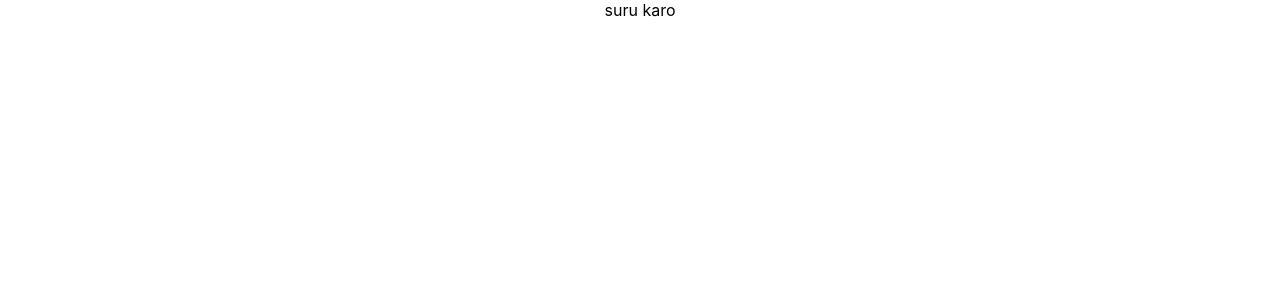
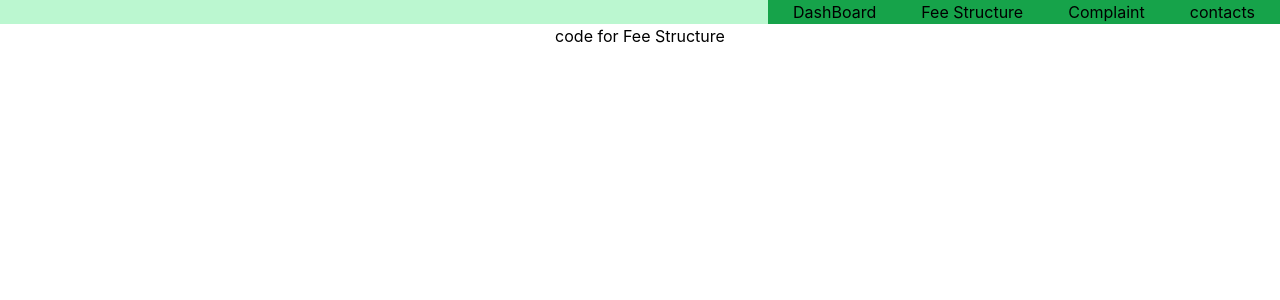
Before and after one commit to Abhi-shekh/Home-Rent-Tracker, a React (Create React App) app: page /feeStructure in a window 1280 px wide. Shown: the top 300 px of the page. Built offline with nearby package versions, Linux system fonts and the light colour scheme.

Commit message:
Tailwind added

```diff
--- /dev/null
+++ b/postcss.config.js
@@ -0,0 +1,6 @@
+module.exports = {
+  plugins: {
+    tailwindcss: {},
+    autoprefixer: {},
+  },
+}
--- a/src/App.css
+++ b/src/App.css
@@ -1,38 +1,3 @@
-.App {
-  text-align: center;
-}
-
-.App-logo {
-  height: 40vmin;
-  pointer-events: none;
-}
-
-@media (prefers-reduced-motion: no-preference) {
-  .App-logo {
-    animation: App-logo-spin infinite 20s linear;
-  }
-}
-
-.App-header {
-  background-color: #282c34;
-  min-height: 100vh;
-  display: flex;
-  flex-direction: column;
-  align-items: center;
-  justify-content: center;
-  font-size: calc(10px + 2vmin);
-  color: white;
-}
-
-.App-link {
-  color: #61dafb;
-}
-
-@keyframes App-logo-spin {
-  from {
-    transform: rotate(0deg);
-  }
-  to {
-    transform: rotate(360deg);
-  }
-}
+@tailwind base;
+@tailwind components;
+@tailwind utilities;
--- a/src/App.js
+++ b/src/App.js
@@ -1,10 +1,18 @@
-import logo from './logo.svg';
 import './App.css';
+import FeeStructure from './pages/FeeStructure';
+import DashBoard from './pages/DashBoard';
+import MainPage from './pages/MainPage';
+
+import {Routes, Route} from 'react-router-dom'
 
 function App() {
   return (
     <div className="App">
-      suru karo
+      <Routes>
+          <Route path="/" element={<MainPage/>}/>
+          <Route path="/dashboard" element={<DashBoard/>}/>
+          <Route path="/feeStructure" element={<FeeStructure/>}/>
+      </Routes>
     </div>
   );
 }
--- /dev/null
+++ b/src/components/Navbar.js
@@ -0,0 +1,26 @@
+import React from 'react'
+import { NavLink } from 'react-router-dom'
+
+const Navbar = () => {
+  return (
+    <div className=' flex gap-5 w-full bg-green-200 justify-between'>
+    <div></div>
+    <ul className=' flex gap-5 w-[40%] justify-evenly bg-green-600'>
+        <li>
+            <NavLink to="/dashboard">DashBoard</NavLink>
+        </li>
+        <li>
+        <NavLink to="/feeStructure">Fee Structure</NavLink>
+        </li>
+        <li>
+            Complaint
+        </li>
+        <li>
+            contacts
+        </li>
+    </ul>
+    </div>
+  )
+}
+
+export default Navbar
--- a/src/index.js
+++ b/src/index.js
@@ -3,12 +3,13 @@ import ReactDOM from 'react-dom/client';
 import './index.css';
 import App from './App';
 import reportWebVitals from './reportWebVitals';
+import { BrowserRouter} from "react-router-dom";
 
 const root = ReactDOM.createRoot(document.getElementById('root'));
 root.render(
-  <React.StrictMode>
+  <BrowserRouter>
     <App />
-  </React.StrictMode>
+  </BrowserRouter>
 );
 
 // If you want to start measuring performance in your app, pass a function
--- a/src/pages/dashBoard.js
+++ b/src/pages/dashBoard.js
@@ -1,9 +1,15 @@
 import React from 'react'
+import Navbar from '../components/Navbar'
 
-const dashBoard = () => {
+const DashBoard = () => {
   return (
-    <div>dashBoard</div>
+    <div>
+        <Navbar/>
+        <div className='flex h-full justify-center'>
+            code for DashBoard
+        </div>
+    </div>
   )
 }
 
-export default dashBoard
+export default DashBoard
--- a/src/pages/feeStructure.js
+++ b/src/pages/feeStructure.js
@@ -1,9 +1,15 @@
 import React from 'react'
+import Navbar from '../components/Navbar'
 
-const feeStructure = () => {
+const FeeStructure = () => {
   return (
-    <div>feeStructure</div>
+    <div>
+        <Navbar/>
+        <div className='flex justify-center'>
+            code for Fee Structure
+        </div>
+    </div>
   )
 }
 
-export default feeStructure
+export default FeeStructure
--- /dev/null
+++ b/tailwind.config.js
@@ -0,0 +1,8 @@
+/** @type {import('tailwindcss').Config} */
+module.exports = {
+  content: ["./src/**/*.{html,js}"],
+  theme: {
+    extend: {},
+  },
+  plugins: [],
+}
```
Also changed, not shown: package.json (+7 -0 lines), 1 other file (tests, documents, lock files or other folders).
